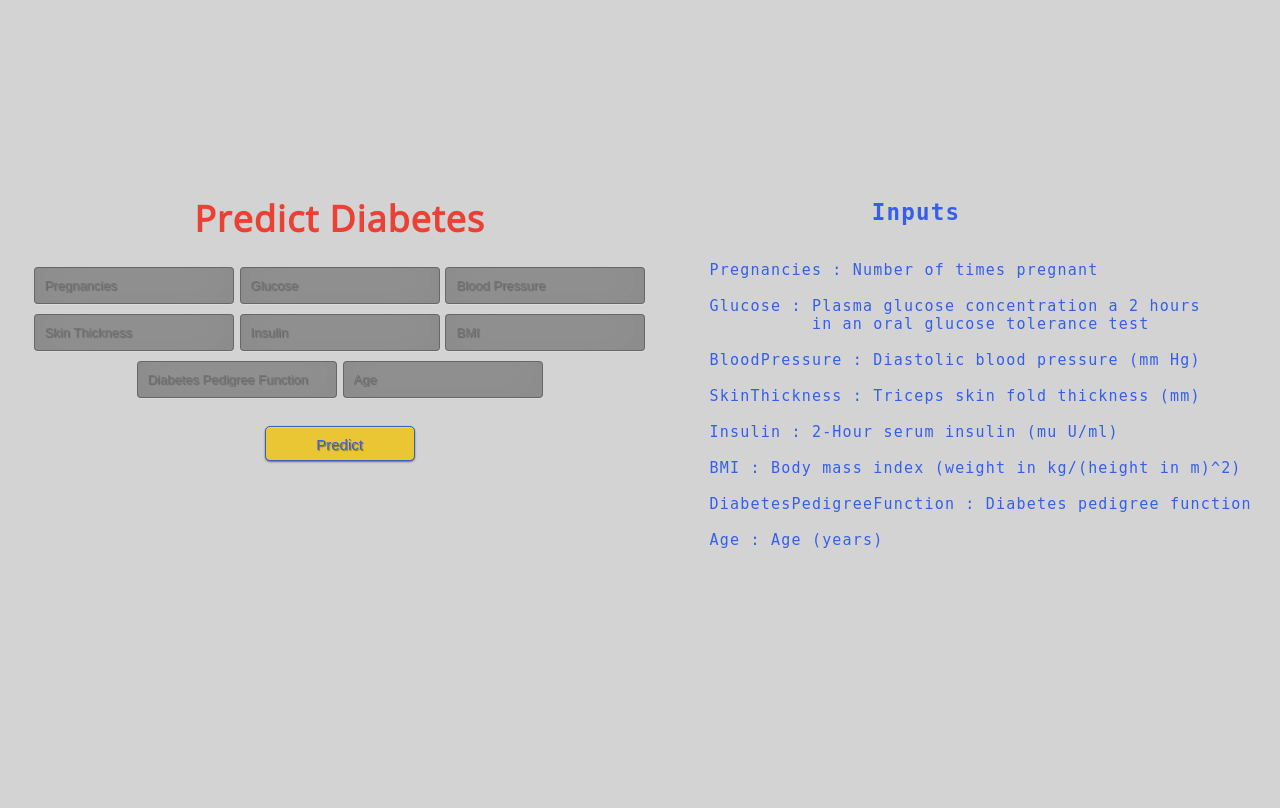
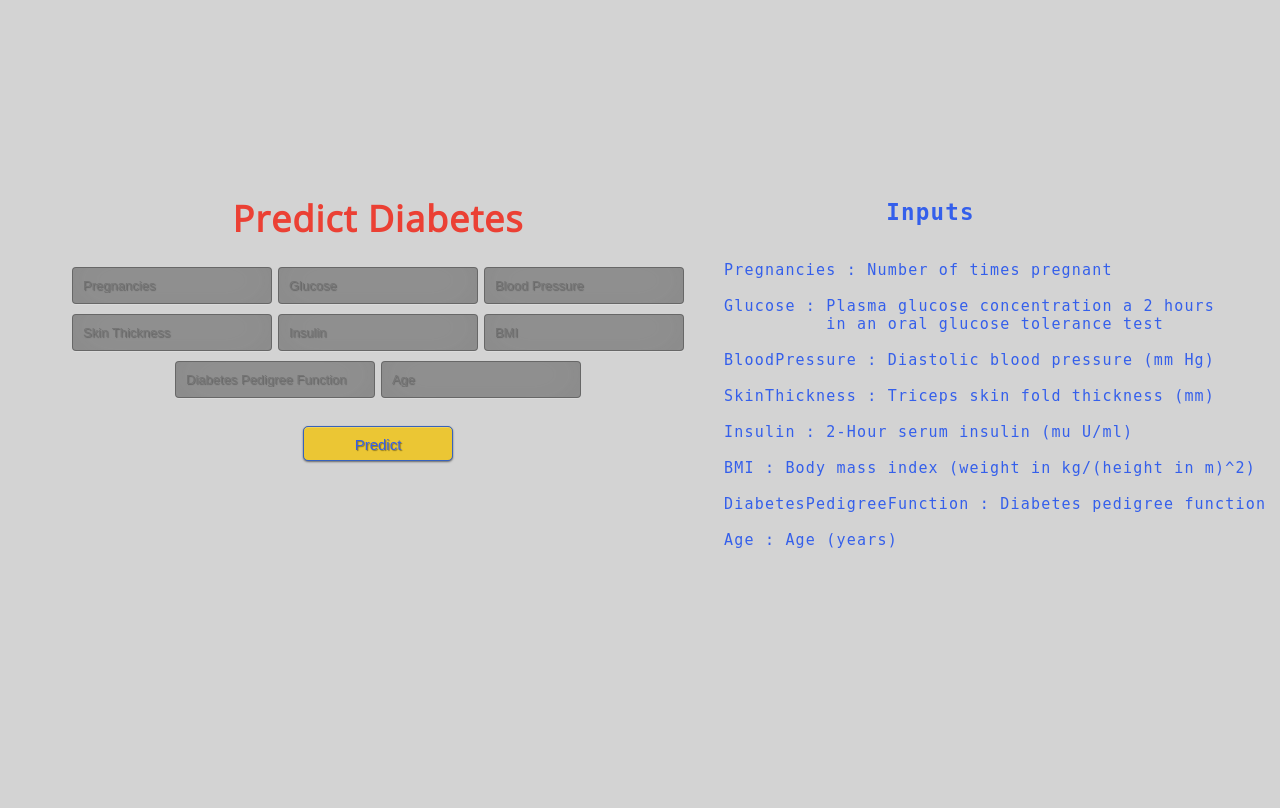
Before and after one commit to somuds2020/heroku_diabetes, a Flask app: page / in a window 1280 px wide. Run offline with Flask 2, Linux system fonts and the light colour scheme; parts of the project's set-up code (start-up, migrations or seed data) failed here and were passed over.

Commit message:
Add files via upload

```diff
--- a/static/style_somu.css
+++ b/static/style_somu.css
@@ -37,7 +37,7 @@
 	/* This is form adjustment block */
 	position: absolute;
 	top: 40%;
-	left: 7%;
+	left: 10%;
 	margin: -150px 0 0 -150px;
 	width:800px;
 	height:400px;
@@ -70,7 +70,7 @@
 	color: #345feb;
 	position: absolute;
 	top: 40%;
-	left: 115%;
+	left: 112%;
 	margin: -150px 0 0 -150px;
 	width:100px;
 	height:400px;
```
